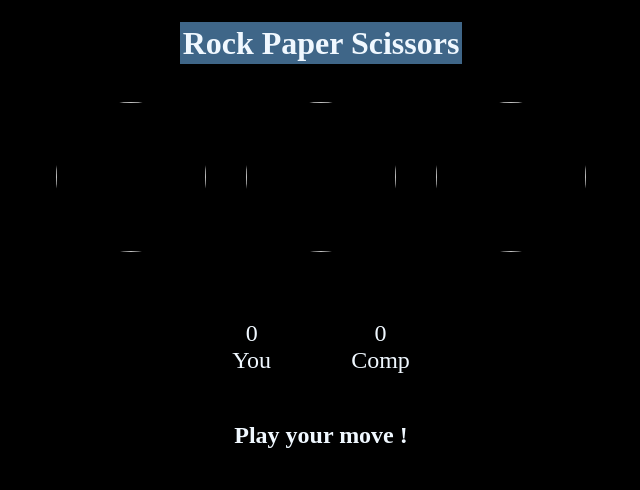
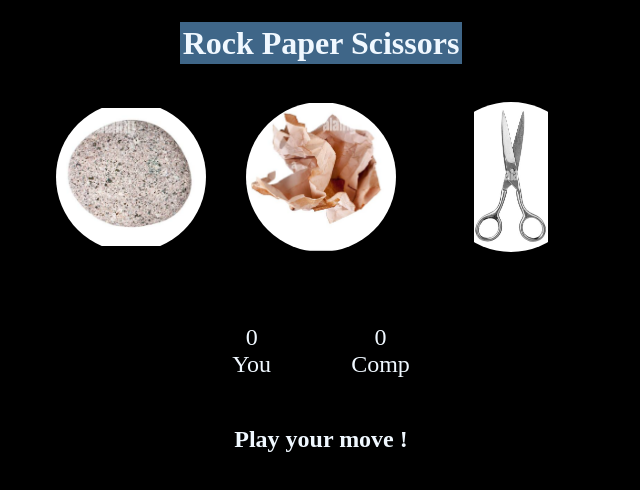
Before and after one commit to Harshitagoyal5/Game-rock-paper-scissors, a plain HTML site: page index.html in a window 1280 px wide. Shown: the whole page, without its empty margins (319-959 px from the left). Drawn offline with Linux system fonts and the light colour scheme; the site is published under a folder, as on GitHub Pages, so addresses that start at the root find nothing.

Commit message:
html updation

```diff
--- a/index.html
+++ b/index.html
@@ -12,15 +12,15 @@
     <h1>Rock Paper Scissors</h1>
     <div class="choices">
         <div class="choice" id="rock">
-            <img src="/images/stone.png" alt="">
+            <img src="images/stone.png" alt="">
         </div>
 
         <div class="choice" id="paper">
-            <img id="paper" src="/images/paper.png" alt="">
+            <img id="paper" src="images/paper.png" alt="">
         </div>
 
         <div class="choice" id="scissors">
-            <img src="/images/Screenshot 2024-01-07 235636.png" alt="">
+            <img src="images/Screenshot 2024-01-07 235636.png" alt="">
         </div>
     </div>
 
```
